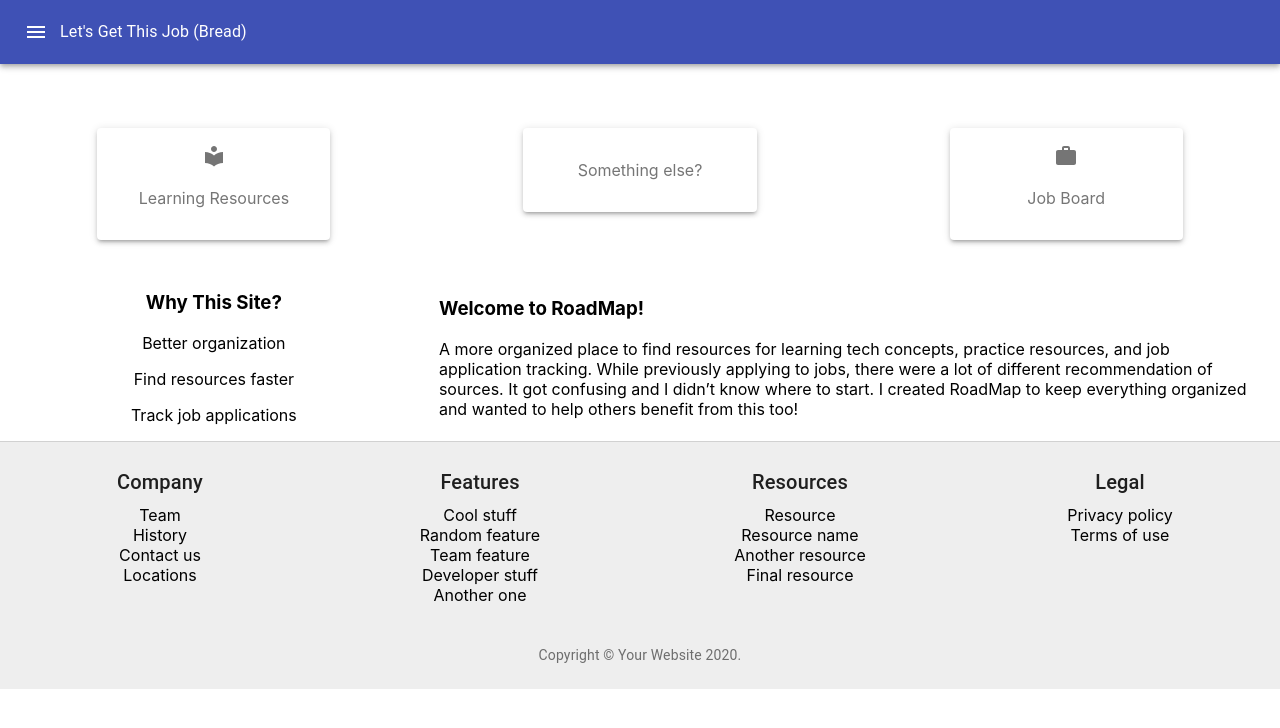
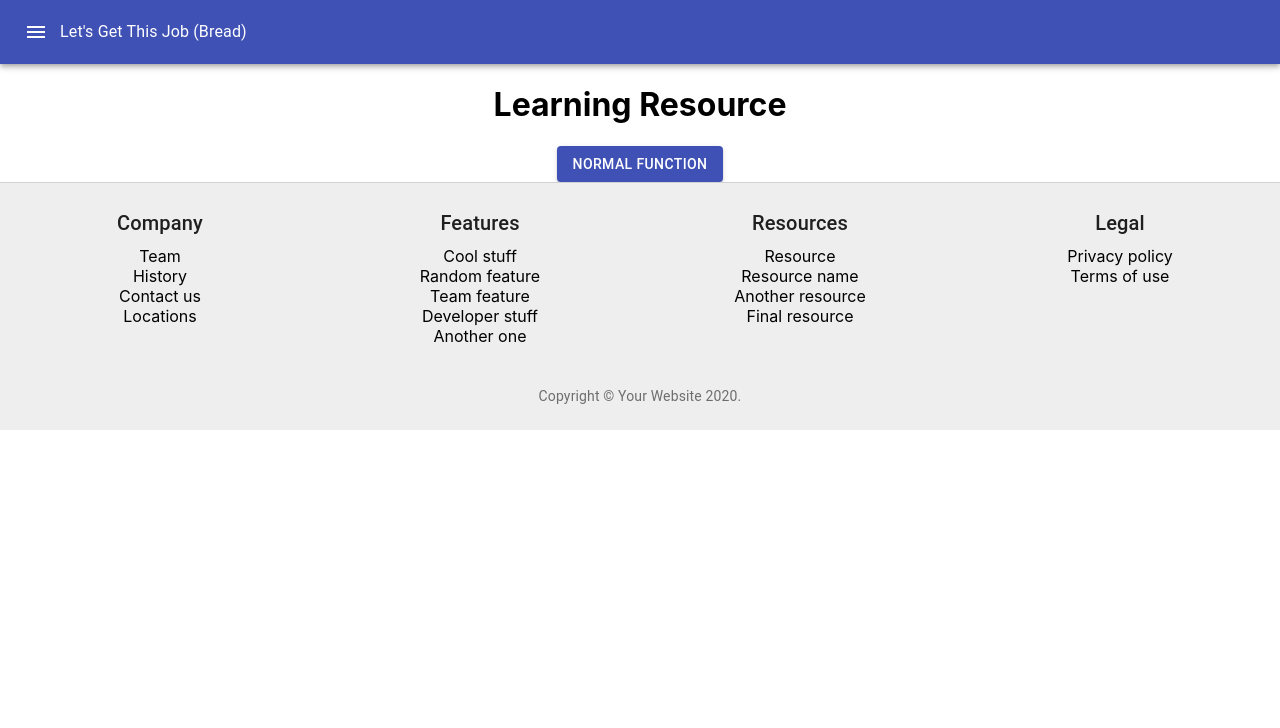
Before and after one commit to Nathan827x/RoadMap, a React (Create React App) app: page /learning-resources in a window 1280 px wide. Shown: the top 728 px of the page. Built offline with nearby package versions, Linux system fonts and the light colour scheme.

Commit message:
Added react router to the app. Had to change the component to a react component becuase the documentation said the best practice for redirecting is via the state as I did in this example. Now that I have redirect working I want to work on the location of the footer.

```diff
--- a/src/App.jsx
+++ b/src/App.jsx
@@ -1,15 +1,26 @@
 import React from 'react';
+import { BrowserRouter as Router, Route, Switch } from 'react-router-dom';
 import './App.css';
 import NavBar from './components/navbar/navbar';
 import LandingPage from './components/landing-page/landing-page';
 import StickyFooter from './components/footer/footer';
+import LearningResources from './components/learning-resources/learning-resources';
 
 
 function App() {
   return (
     <div className="App">
       <NavBar />
-      <LandingPage />
+      <Router>
+        <Switch>
+          <Route exact path="/">
+            <LandingPage />
+          </Route>
+          <Route path="/learning-resources">
+            <LearningResources />
+          </Route>
+        </Switch>
+      </Router>
       <StickyFooter />
     </div>
   );
--- a/src/components/landing-page/landing-page.jsx
+++ b/src/components/landing-page/landing-page.jsx
@@ -1,4 +1,5 @@
 import React from 'react';
+import { Link, Redirect } from 'react-router-dom';
 import { makeStyles } from '@material-ui/core/styles';
 import { Grid, Paper } from '@material-ui/core';
 import './landing-page.css';
@@ -22,10 +23,18 @@ const useStyles = makeStyles((theme) => ({
 }));
 
 function LandingPage() {
+
+
+
   function testMethod(strInput) {
     // TODO: Routing on button click. User Router or something
     const temp = `You clicked on: ${strInput}`;
+
+    const state = { redirect: '/dashboard' };
     console.debug(temp);
+
+    return <Redirect to={state.redirect} />;
+    // return <Redirect to="/dashboard" />;
   }
 
   const classes = useStyles();
@@ -34,14 +43,17 @@ function LandingPage() {
     <div className="homePage">
       <Grid container spacing={3}>
         <Grid item xs>
+          <Link to="/learning-resources">
             <Paper
               elevation={3}
               className={classes.paper}
-            onClick={() => { testMethod('learning'); }}
+              onClick={() => { testMethod('learning-resources'); }}
             >
               <LocalLibrary />
               <p>Learning Resources</p>
             </Paper>
+          </Link>
+          <Link to="/learning-resources">LINK</Link>
         </Grid>
         <Grid item xs>
           <Paper
--- /dev/null
+++ b/src/components/learning-resources/learning-resources.jsx
@@ -0,0 +1,37 @@
+import React, { Component } from 'react';
+import { Redirect } from 'react-router-dom';
+import { Button } from '@material-ui/core';
+
+
+class LearningResources extends Component {
+  constructor(props) {
+    super(props);
+    this.state = { redirect: null };
+  }
+
+  test() {
+    this.setState({
+      redirect: '/',
+    });
+  }
+
+  render() {
+    const { redirect } = this.state;
+
+    if (redirect) {
+      return <Redirect to={redirect} />;
+    }
+
+    return (
+      <div>
+        <h1>Learning Resource</h1>
+
+        <Button variant="contained" color="primary" onClick={() => this.test()}>
+          Normal Function
+        </Button>
+      </div>
+    );
+  }
+}
+
+export default LearningResources;
```
Lines whose indentation alone changed are shown as unchanged.
